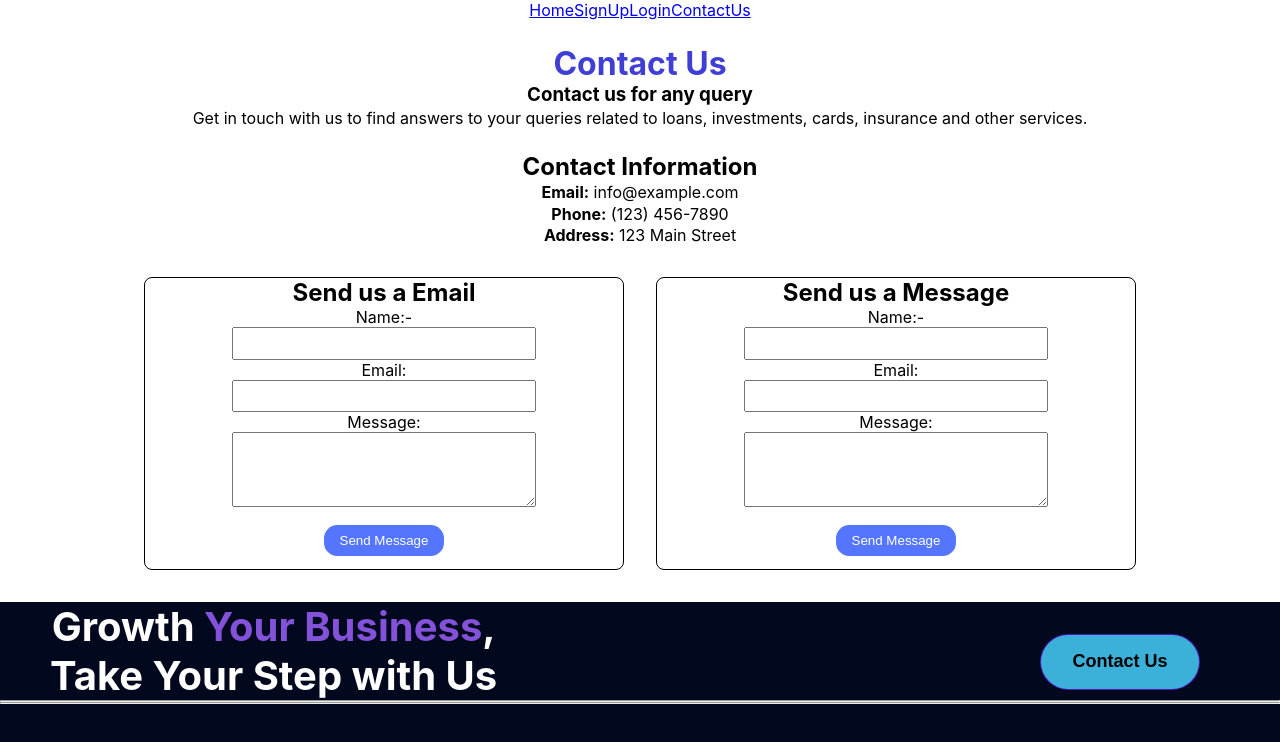
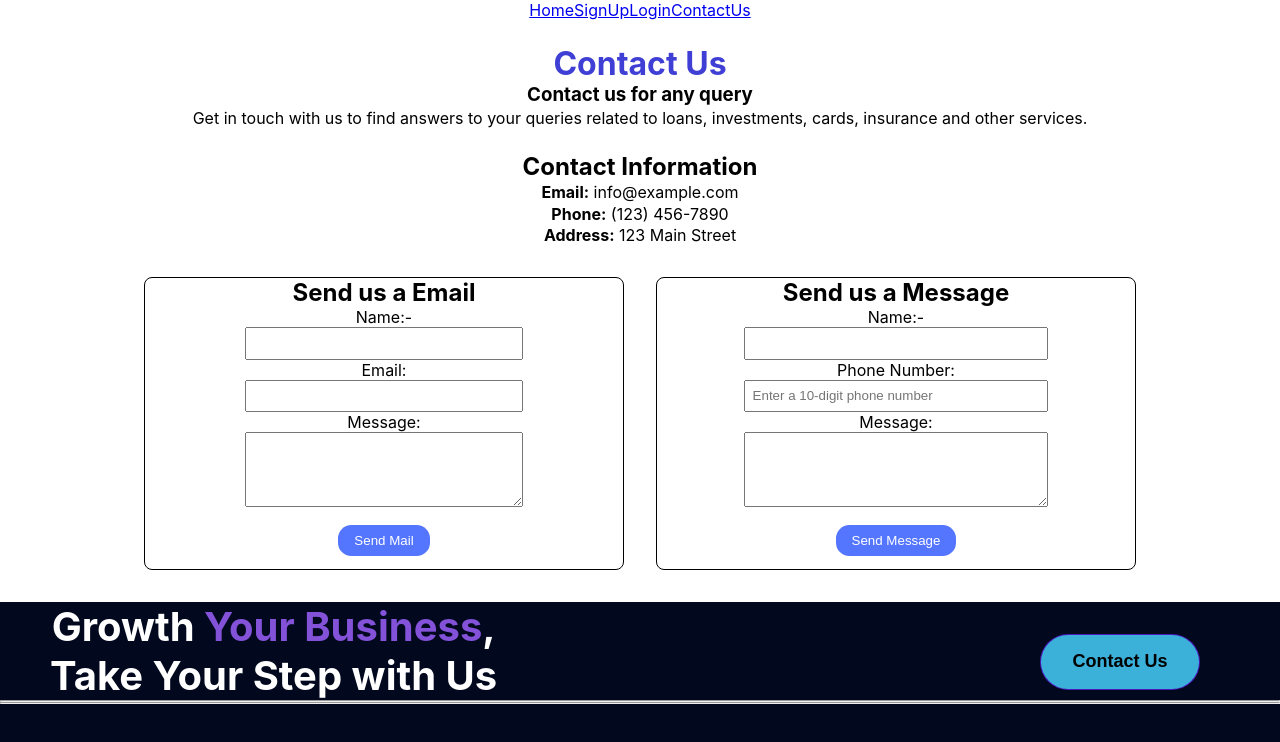
Before and after one commit to Maheshmelapakula/SyLoan-Finance, a React (Create React App) app in the folder syloan_finance/: page /ContactUs in a window 1280 px wide. Shown: the top 742 px of the page. Built offline with nearby package versions, Linux system fonts and the light colour scheme.

Commit message:
msg & mail sending to firebase storage

```diff
--- a/syloan_finance/src/Pages/ContactUs.jsx
+++ b/syloan_finance/src/Pages/ContactUs.jsx
@@ -1,19 +1,54 @@
 import React, { useState } from 'react'
 import style from './Contact.module.css'
 import Footer from '../Components/Footer'
+import { app,database } from '../firebaseConfig';
+import {collection,addDoc,getDocs,doc,updateDoc,deleteDoc,onSnapshot} from 'firebase/firestore';
+
 
 export const ContactUs = () => {
-  const [email,setEmail]=useState({
+    const [mail,setMail]=useState({})
+    const [msg,setMsg]=useState({});
+    const collectionRef=collection(database,'mail');
+    const collectionRefMsg=collection(database,'message')
+    const handleChange=(e)=>{
+        const {name,value}=e.target;
+        setMail({...mail,[name]:value})
+    }
+    // console.log(mail);
 
-  })
+    const handleChangeMsg=(e)=>{
+      const {name,value}=e.target;
+      setMsg({...msg,[name]:value});
+    }
 
-  const handleChange=(e)=>{
-      console.log(e.target)
-      const {name,value}=e.target;
-      console.log(name,value)
-      setEmail({...email,[name]:value})
-  }
-  console.log(email)
+
+    const handleSubmitMail=(e)=>{
+      e.preventDefault();
+      // firebase ADD data
+      addDoc(collectionRef,{
+        name:mail.name,
+        email:mail.email,
+        message:mail.message
+      }).then(()=>{
+          alert('Msg send')
+      }).catch(()=>{
+          alert('Msg not send')
+      })
+    }
+
+    const handleSubmitMsg=(e)=>{
+      e.preventDefault();
+      // firebase ADD data
+      addDoc(collectionRefMsg,{
+        name:msg.name,
+        phone:msg.phone,
+        message:msg.message
+      }).then(()=>{
+          alert('Mail send')
+      }).catch(()=>{
+          alert('Mail not send')
+      })
+    }
   return (
     <div>
       <div className={style.ContactUsContainer}>
@@ -48,7 +83,7 @@ export const ContactUs = () => {
             {/* div.container */}
             <h2>Send us a Email</h2>
             <div className="form">
-              <form>
+              <form onSubmit={handleSubmitMail}>
                 <label htmlFor="name">Name:-</label>
                 <input type="text" id="name" name="name" required onChange={handleChange}/>
 
@@ -58,7 +93,7 @@ export const ContactUs = () => {
                 <label htmlFor="message">Message:</label>
                 <textarea id="message" name="message" rows="4" required onChange={handleChange}></textarea>
 
-                <button type="submit">Send Message</button>
+                <button type="submit">Send Mail</button>
               </form>
             </div>
 
@@ -67,15 +102,18 @@ export const ContactUs = () => {
             {/* div.container */}
             <h2>Send us a Message</h2>
             <div className="form">
-              <form>
+              <form onSubmit={handleSubmitMsg}>
                 <label htmlFor="name">Name:-</label>
-                <input type="text" id="name" name="name" required />
+                <input type="text" id="name" name="name" required onChange={handleChangeMsg}/>
 
-                <label htmlFor="email">Email:</label>
-                <input type="email" id="email" name="email" required />
+                {/* <label htmlFor="email">Email:</label>
+                <input type="email" id="email" name="email" required /> */}
+
+                <label for="phone">Phone Number:</label>
+                <input type="tel" id="phone" name="phone" pattern="[0-9]{10}" required placeholder="Enter a 10-digit phone number" onChange={handleChangeMsg}/>
 
                 <label htmlFor="message">Message:</label>
-                <textarea id="message" name="message" rows="4" required></textarea>
+                <textarea id="message" name="message" rows="4" required onChange={handleChangeMsg}></textarea>
 
                 <button type="submit">Send Message</button>
               </form>
--- a/syloan_finance/src/firebaseConfig.js
+++ b/syloan_finance/src/firebaseConfig.js
@@ -17,6 +17,10 @@
 
 import { initializeApp } from "firebase/app";
 import { getAnalytics } from "firebase/analytics";
+// fireStore
+import {getFirestore} from 'firebase/firestore';
+//
+import {getStorage} from 'firebase/storage';
 
 const firebaseConfig = {
   apiKey: "AIzaSyAUuqgn-t9k2UH__DvxHehT8Mko-Qvvm9g",
@@ -30,3 +34,11 @@ const firebaseConfig = {
 
 export const app = initializeApp(firebaseConfig);
 const analytics = getAnalytics(app);
+
+
+// FireStore
+export const database=getFirestore(app);
+//
+
+// firebaseStorage
+export const storage=getStorage(app);
```
